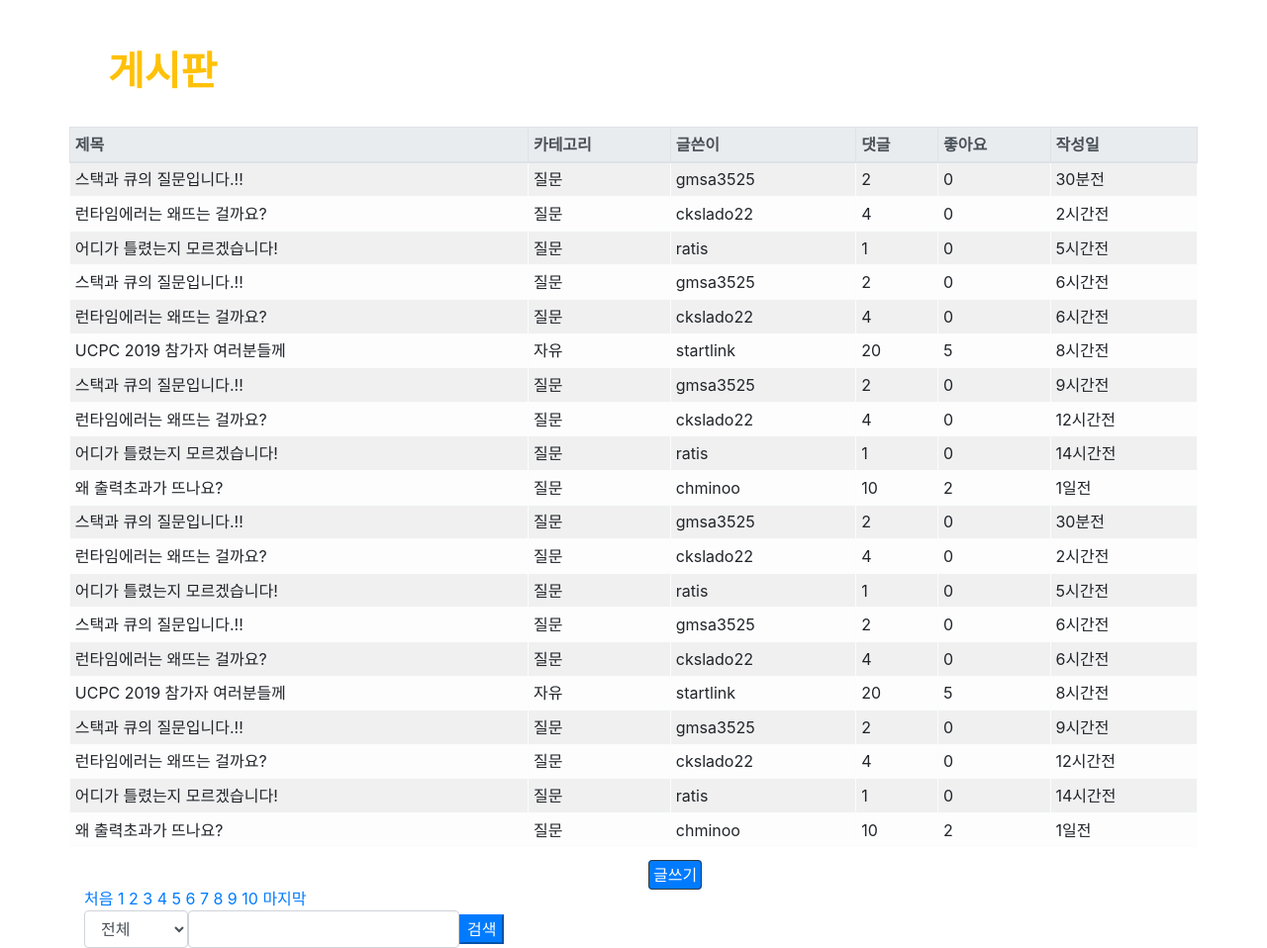
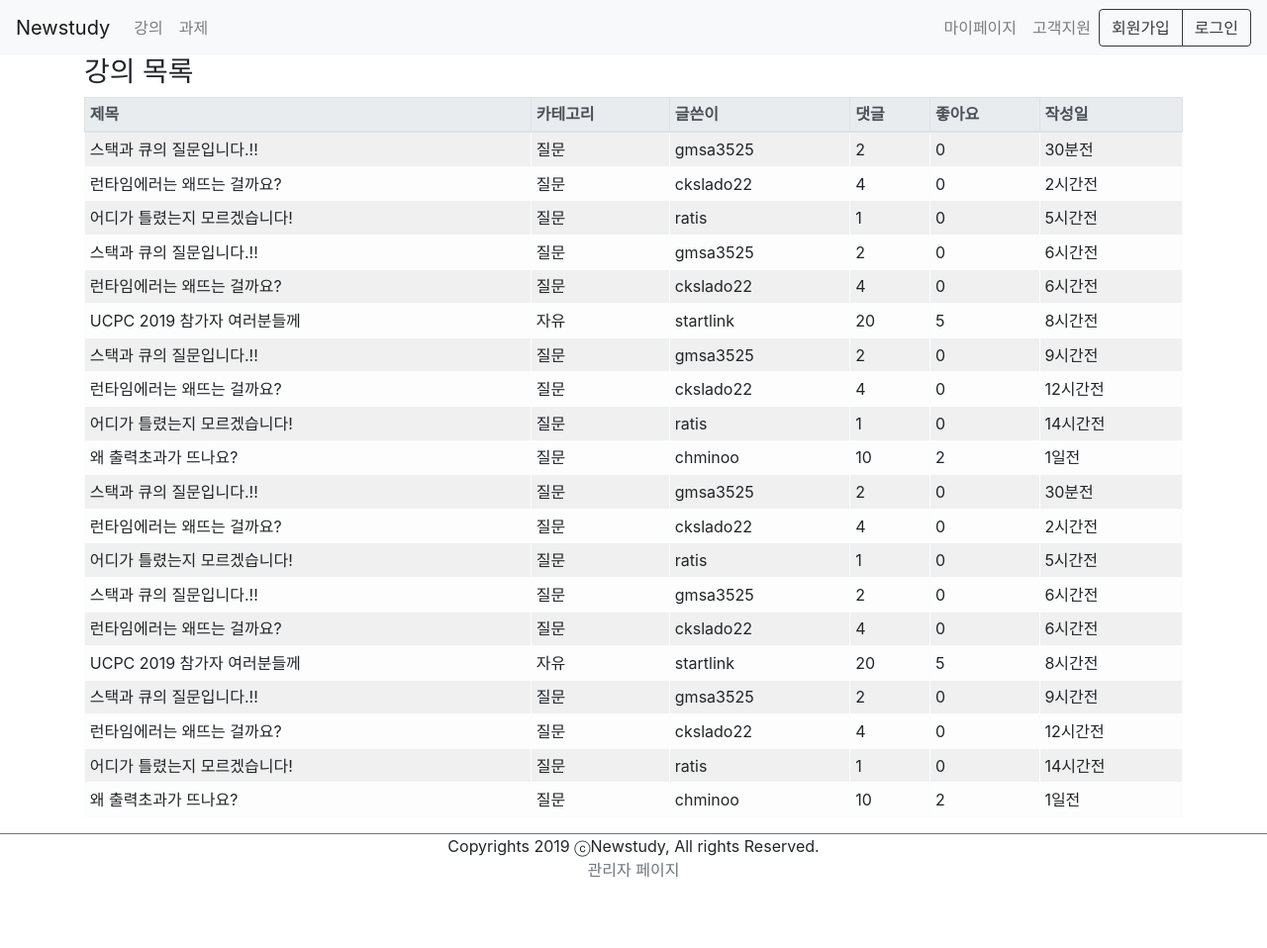
Before and after one commit to JaewoongByeon/jQuery_smallproject, a plain HTML site: page view/lecture.html in a window 1280 px wide. Shown: the whole page at 99% size. After the commit the page ends 891 px from the top, so only its background shows below. Drawn offline with nearby package versions, Linux system fonts and the light colour scheme.

Commit message:
edit wrong

```diff
--- a/view/lecture.html
+++ b/view/lecture.html
@@ -3,9 +3,7 @@
 
 <head>
     <meta http-equiv="Content-Type" content="text/html; charset=utf-8">
-    <script src="https://code.jquery.com/jquery-3.4.1.min.js"
-        integrity="sha256-CSXorXvZcTkaix6Yvo6HppcZGetbYMGWSFlBw8HfCJo=" crossorigin="anonymous">
-        </script>
+    <script src="https://code.jquery.com/jquery-3.3.1.min.js"></script>
     <script src="https://cdnjs.cloudflare.com/ajax/libs/popper.js/1.14.7/umd/popper.min.js"
         integrity="sha384-UO2eT0CpHqdSJQ6hJty5KVphtPhzWj9WO1clHTMGa3JDZwrnQq4sF86dIHNDz0W1"
         crossorigin="anonymous"></script>
@@ -14,29 +12,48 @@
         crossorigin="anonymous"></script>
     <link rel="stylesheet" href="https://stackpath.bootstrapcdn.com/bootstrap/4.3.1/css/bootstrap.min.css"
         integrity="sha384-ggOyR0iXCbMQv3Xipma34MD+dH/1fQ784/j6cY/iJTQUOhcWr7x9JvoRxT2MZw1T" crossorigin="anonymous">
-    <style>
-        li {
-            list-style: none
-        }
-
-        #menu {
-            display: none;
-        }
-    </style>
 </head>
 
 <body>
+    <!--상단 내비게이션-->
+    <nav class="navbar navbar-expand-lg navbar-light bg-light">
+        <a href="/" class="navbar-brand">Newstudy</a>
+        <button class="navbar-toggler" type="button" data-toggle="collapse" data-target="#navbarToggler"
+            aria-controls="navbarToggler" aria-expanded="false" aria-label="Toggle navigation">
+            <span class="navbar-toggler-icon"></span>
+        </button>
+        <div class="collapse navbar-collapse justify-content-between" id="navbarToggler">
+            <ul class="navbar-nav mr-auto mt-2 mt-lg-0">
+                <li class="nav-item">
+                </li>
+                <li class="nav-item">
+                    <a href="/lecture" class="nav-link">강의</a>
+                </li>
+                <li class="nav-item">
+                    <a href="/homework" class="nav-link">과제</a>
+                </li>
+            </ul>
+            <ul class="navbar-nav ml-auto mt-2 mt-lg-0">
+                <li class="nav-item">
+                    <a href="/mypage" class="nav-link">마이페이지</a>
+                </li>
+                <li class="nav-item">
+                    <a href="/customer" class="nav-link">고객지원</a>
+                </li>
+                <form class="form-inline my-2 my-lg-0">
+                    <div class="btn-group" role="group">
+                        <a href="/signup" class="btn btn-outline-dark" role="button">회원가입</a>
+                        <a href="/login" class="btn btn-outline-dark" role="button">로그인</a>
+                </form>
+            </ul>
+        </div>
+
+
+    </nav>
+
+    <!--콘텐츠 컨테이너-->
     <div class="container">
-        <!--헤더 부분 시작-->
-        <!--헤더 부분 끝-->
-        <!--네비 부분 시작-->
-        <!--네비 부분 끝-->
-        <!--테이블 부분 시작-->
-
-        <div class="row mt-4 p-3">
-            <h1 class="col font-weight-bold text-warning m-2 pb-2">게시판</h1>
-        </div>
-        <div class="row">
+        <h3>강의 목록</h3>
         <table class="col table table-light table-sm table-bordered table-striped">
             <thead class="thead-light">
                 <tr>
@@ -215,51 +232,15 @@
             </tbody>
         </table>
     </div>
-        <div class="row justify-content-between">
-            <div class="col"></div>
-            <div class="col justify-content-right">
-                <a href="/p/write"
-                    class="border border-dark rounded bg-primary text-white text-decoration-none p-1">글쓰기</a>
+
+    <!--하단 푸터-->
+    <div class="text-center border-top border-secondary">
+        Copyrights 2019 ⓒNewstudy, All rights Reserved.
+        <div class="row no-gutters justify-content-center">
+            <div class="col">
+                <a href="/admin" class="text-secondary">관리자 페이지</a>
             </div>
         </div>
-        <div class="row">
-            <div class="col">
-                <a href="/p/notice" class="">처음</a>
-                <a href="/p/notice" class="">1</a>
-                <a href="/p/notice" class="">2</a>
-                <a href="/p/notice" class="">3</a>
-                <a href="/p/notice" class="">4</a>
-                <a href="/p/notice" class="">5</a>
-                <a href="/p/notice" class="">6</a>
-                <a href="/p/notice" class="">7</a>
-                <a href="/p/notice" class="">8</a>
-                <a href="/p/notice" class="">9</a>
-                <a href="/p/notice" class="">10</a>
-                <a href="/p/notice" class="">마지막</a>
-            </div>
-        </div>
-        <!-- 검색창 부분 -->
-        <div class="row justify-content-between">
-            <div class="col">
-                <form class="form-inline" role=form action="" method="POST">
-                    <div class="form-group">
-                        <select class="form-control" name="search_scope">
-                            <option value="everything">전체</option>
-                            <option value="subject">제목</option>
-                            <option value="probelm">문제번호</option>
-                            <option value="author">작성자</option>
-                        </select>
-                    </div>
-                    <div class="form-group">
-                        <input type="text" class="form-control" name="search_term">
-                    </div>
-                    <button type="submit" class="btn-primary">검색</button>
-                </form>
-            </div>
-        </div>
-        <!-- 검색창 부분 끝-->
-
-        <!--테이블 부분 끝-->
     </div>
 </body>
 
```
Also changed, not shown: view/homework.html (renamed from view/lecture2.html, +67 -1 lines), view/homework_detail.html (+1 -1 lines), view/index.html (+1 -1 lines), view/lecture_detail.html (+1 -1 lines), view/template.html (+1 -1 lines). Lines whose indentation alone changed are shown as unchanged.
